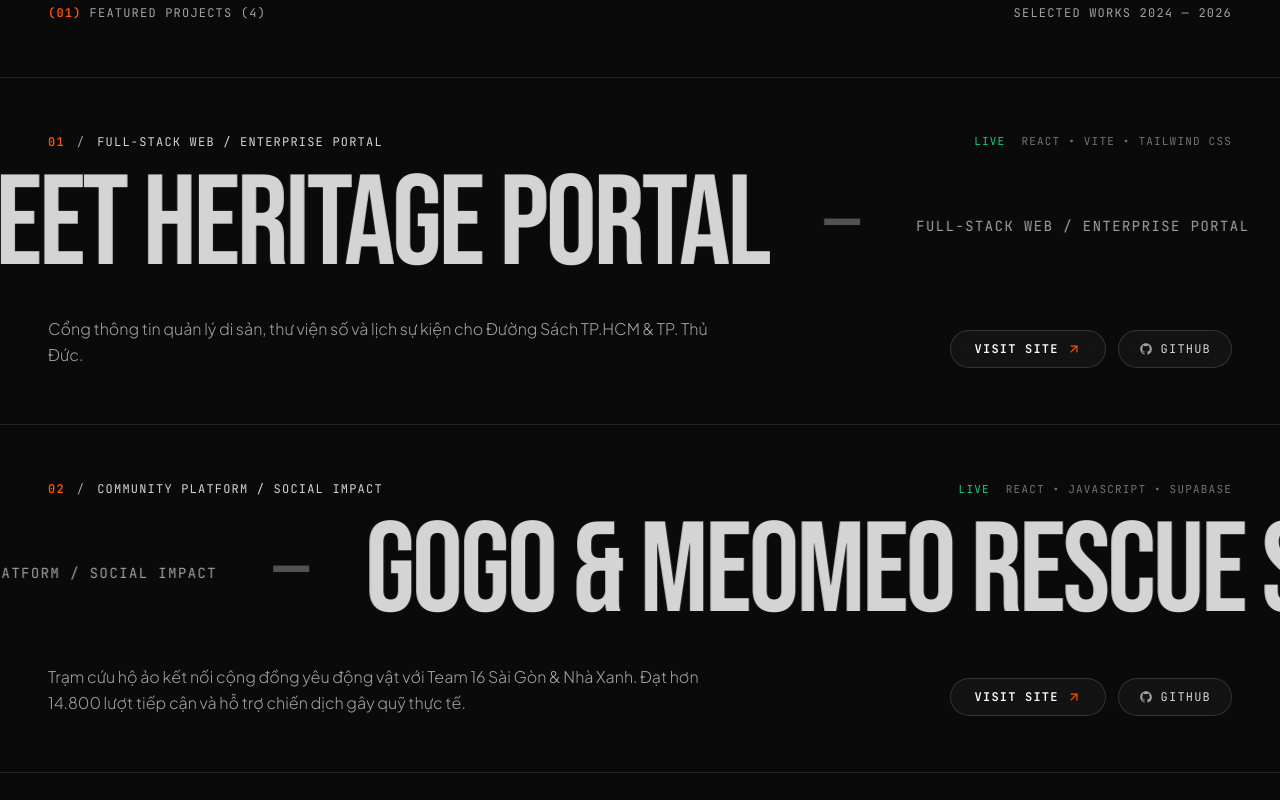
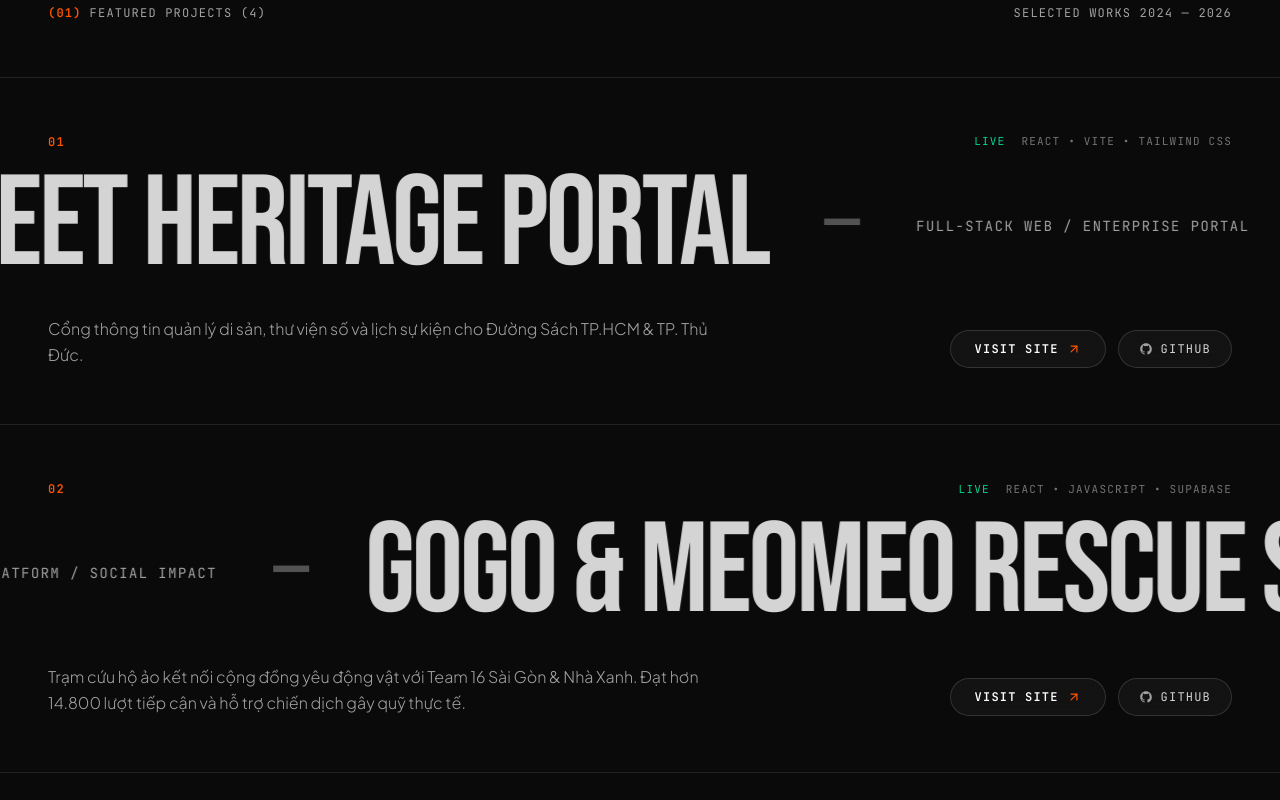
Before and after one commit to HuuNguyenTa/portfolio, a React (Vite) app in the folder portfolio/: page / in a window 1280 px wide. Shown: the part 920-1720 px from the top of the page. Built offline with nearby package versions, Linux system fonts and the light colour scheme.

Commit message:
refactor(projects): display standalone project id in header line

```diff
--- a/portfolio/src/App.jsx
+++ b/portfolio/src/App.jsx
@@ -350,8 +350,6 @@ export default function App() {
                 <div className="px-6 md:px-12 flex flex-wrap items-center justify-between gap-3 text-xs font-mono tracking-widest text-neutral-400 mb-3">
                   <div className="flex items-center gap-3">
                     <span className="text-[#ff5500] font-semibold">{project.id}</span>
-                    <span>/</span>
-                    <span className="uppercase text-neutral-300">{project.category}</span>
                   </div>
 
                   <div className="flex items-center gap-4 text-neutral-400 uppercase text-[11px]">
```
